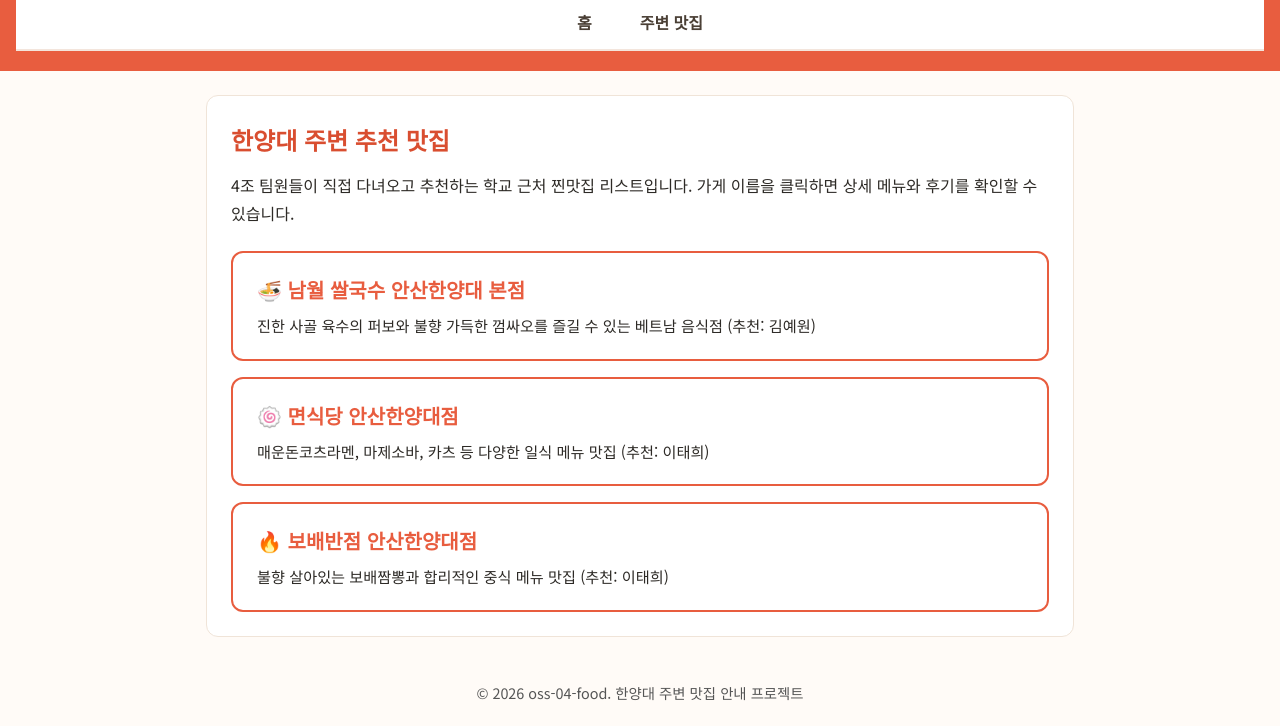
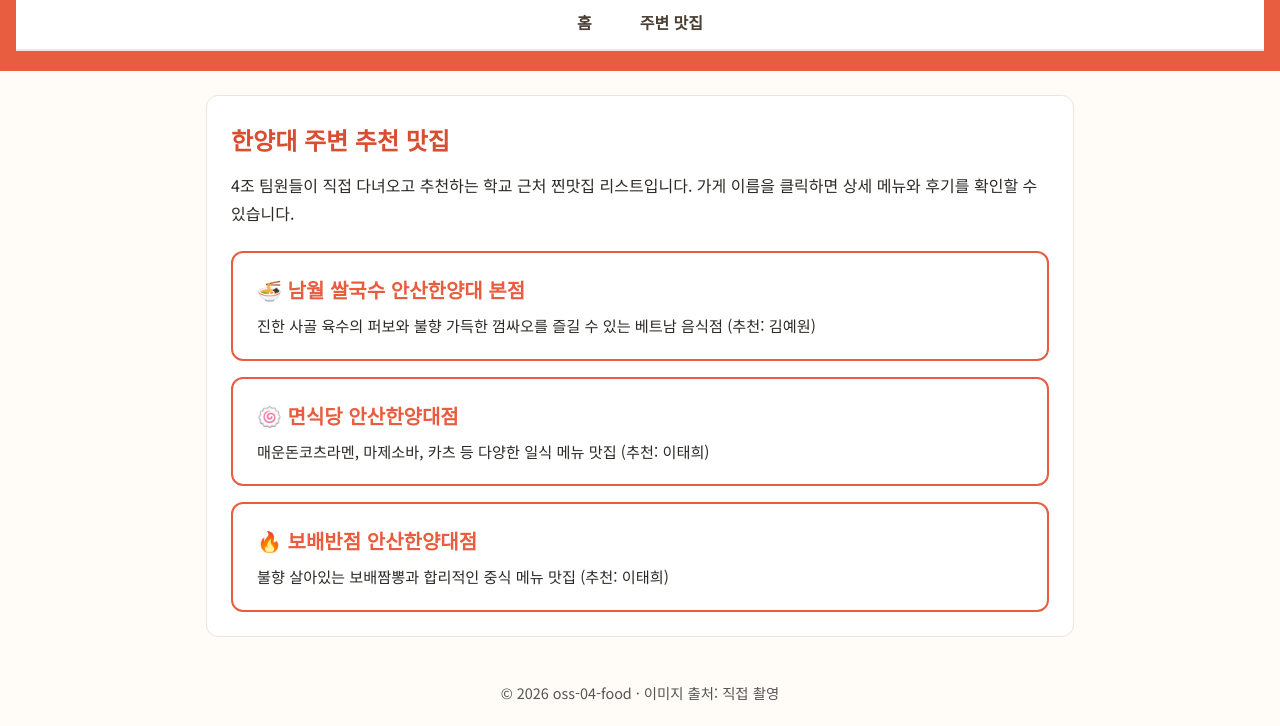
Before and after one commit to kyw070314/oss-04-food, a plain HTML site: page pages/food.html in a window 1280 px wide. Shown: the part 89-815 px from the top of the page. Drawn offline with Linux system fonts and the light colour scheme.

Commit message:
fix: 맛집 페이지(pages/food.html) 하단 푸터에 이미지 출처 표기 추가

```diff
--- a/pages/food.html
+++ b/pages/food.html
@@ -74,7 +74,8 @@
   </main>
 
   <footer>
-    <p>&copy; 2026 oss-04-food. 한양대 주변 맛집 안내 프로젝트</p>
+    <p>&copy; 2026 oss-04-food · 이미지 출처: 직접 촬영</p>
   </footer>
+
 </body>
 </html>
```
